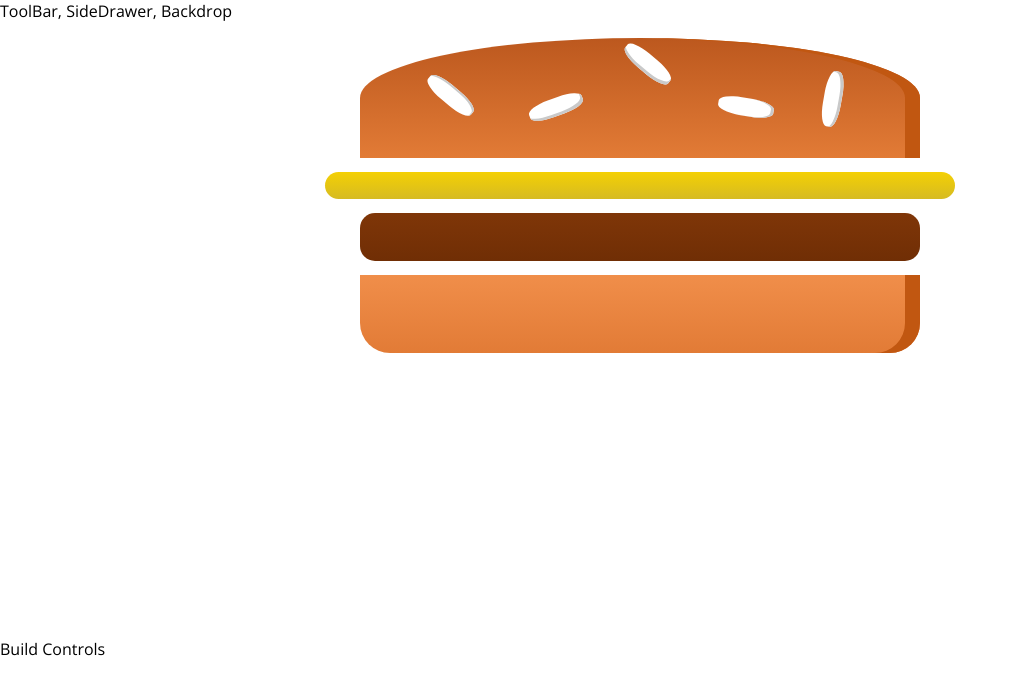
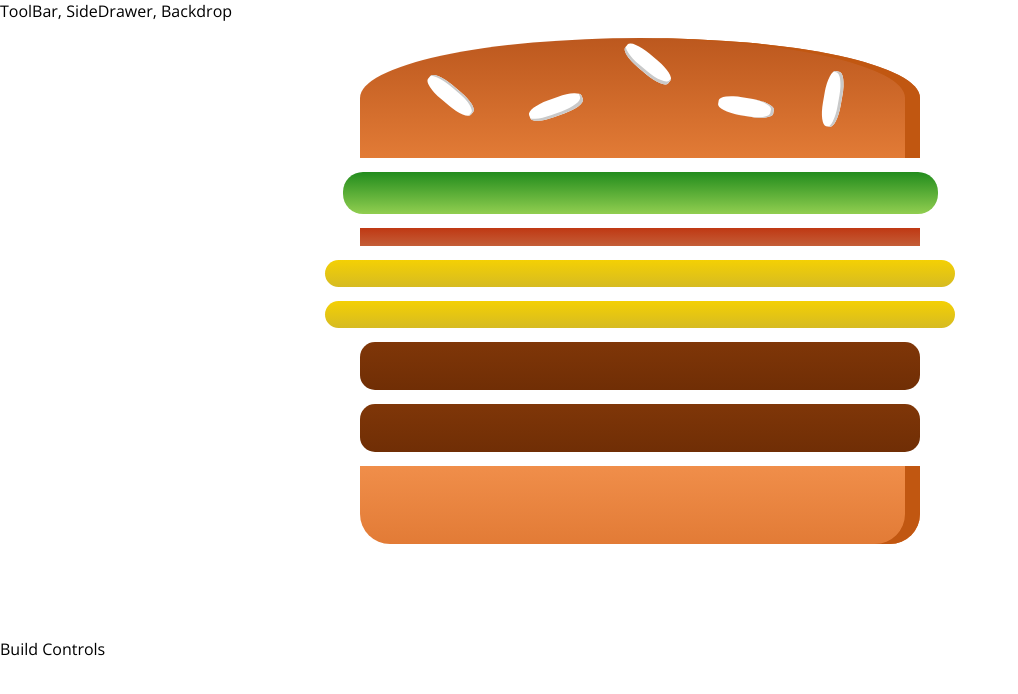
Before and after one commit to Kenokoz/my-burger, a React (Create React App) app: page / in a window 1280 px wide. Shown: the top 694 px of the page, without its empty margins (0-1018 px from the left). Built offline with nearby package versions, Linux system fonts and the light colour scheme.

Commit message:
Add outputting burger ingredients dynamically

```diff
--- a/src/components/Burger/Burger.js
+++ b/src/components/Burger/Burger.js
@@ -3,11 +3,17 @@
 import BurgerIngredient from './BurgerIngredient/BurgerIngredient'
 
 const burger = (props) => {
+  const transformedIngredients = Object.keys(props.ingredients)
+    .map(igKey => {
+      return [...Array(props.ingredients[igKey])].map((_, i) => {
+        return <BurgerIngredient key={igKey + i} type={igKey} />
+      });
+    });
+
   return (
     <div className="Burger">
       <BurgerIngredient type="bread-top"/>
-      <BurgerIngredient type="cheese"/>
-      <BurgerIngredient type="meat"/>
+      {transformedIngredients}
       <BurgerIngredient type="bread-bottom"/>
     </div>
   );
--- a/src/components/Burger/BurgerIngredient/BurgerIngredient.js
+++ b/src/components/Burger/BurgerIngredient/BurgerIngredient.js
@@ -24,10 +24,10 @@
       case 'cheese':
         ingredient = <div className="Cheese"></div>;
         break;
-      case 'Salad':
+      case 'salad':
         ingredient = <div className="Salad"></div>;
         break;
-      case 'Bacon':
+      case 'bacon':
         ingredient = <div className="Bacon"></div>;
         break;
       default:
--- a/src/containers/BurgerBuilder/BurgerBuilder.js
+++ b/src/containers/BurgerBuilder/BurgerBuilder.js
@@ -3,10 +3,19 @@
 import Burger from '../../components/Burger/Burger';
 
 class BurgerBuilder extends Component {
+  state = {
+    ingredients: {
+      salad: 1,
+      bacon: 1,
+      cheese: 2,
+      meat: 2
+    }
+  }
+
   render() {
     return (
       <Aux>
-        <Burger />
+        <Burger ingredients={this.state.ingredients} />
         <div>Build Controls</div>
       </Aux>
     );
```
